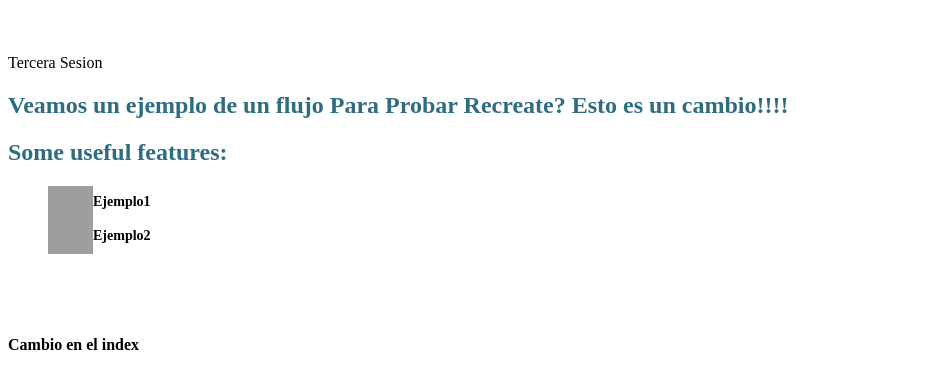
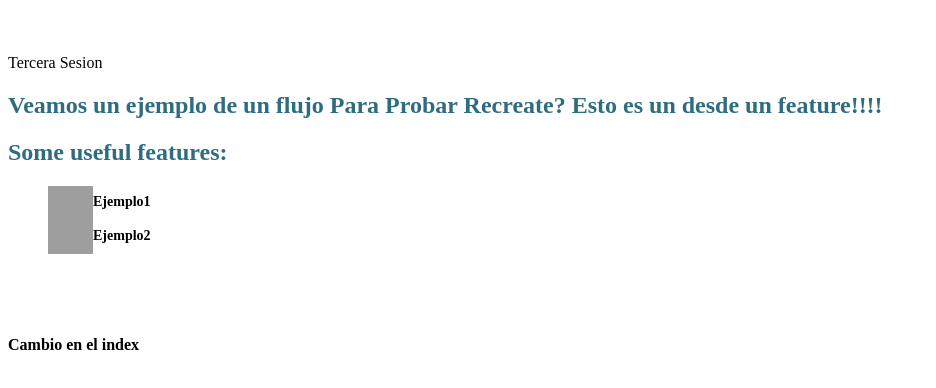
Before and after one commit to cjcs19/devsecopnginx, a plain HTML site: page index.html in a window 1280 px wide. Shown: the part 46-434 px from the top of the page, without its empty margins (0-936 px from the left). Drawn offline with Linux system fonts and the light colour scheme; grey boxes are pictures that could not be loaded.

Commit message:
requerieminto HU 123456 marketing

```diff
--- a/index.html
+++ b/index.html
@@ -2,7 +2,7 @@
 <h1 style="color: #5e9ca0;">Curso de DEVSECOPS!</h1>
 <p>&nbsp;</p>
 <p>Tercera Sesion</p>
-<h2 style="color: #2e6c80;">Veamos un ejemplo de un flujo Para Probar Recreate? Esto es un cambio!!!!</h2>
+<h2 style="color: #2e6c80;">Veamos un ejemplo de un flujo Para Probar Recreate? Esto es un desde un feature!!!!</h2>
 <h2 style="color: #2e6c80;">Some useful features:</h2>
 <ol style="list-style: none; font-size: 14px; line-height: 32px; font-weight: bold;">
 <li style="clear: both;"><img style="float: left;" src="https://html-online.com/img/01-interactive-connection.png" alt="interactive connection" width="45" />Ejemplo1</li>
```
